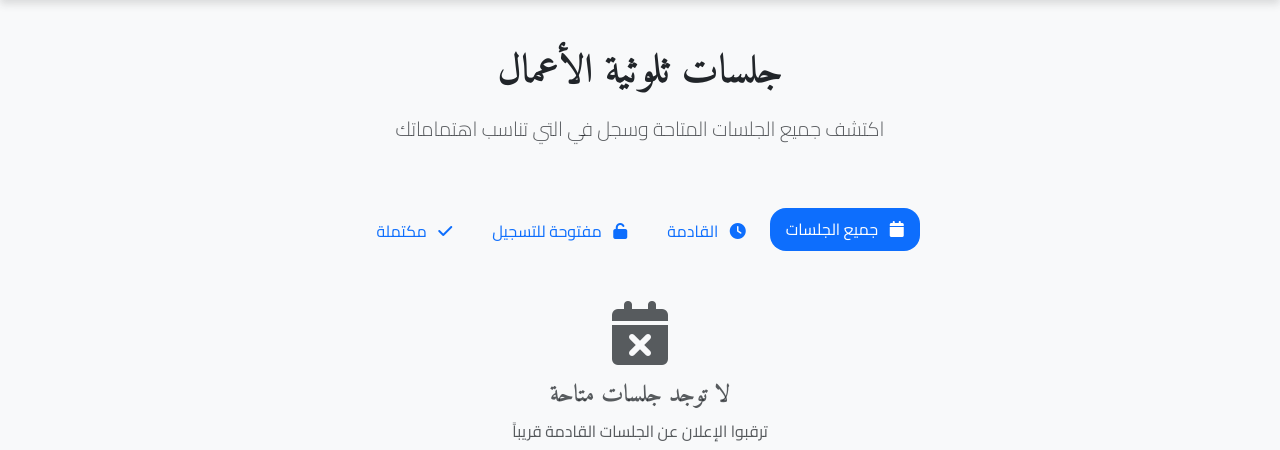
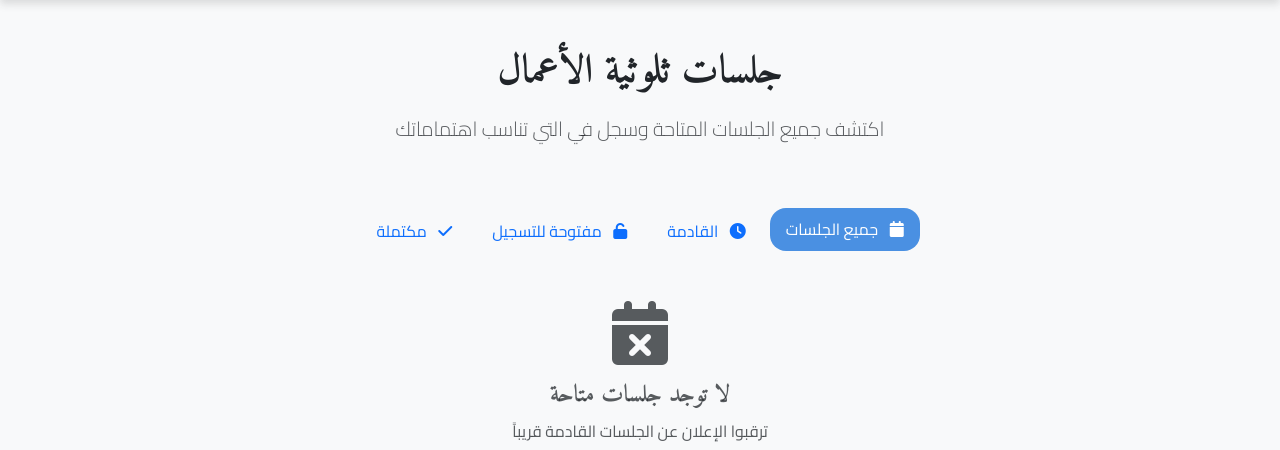
Before and after one commit to ahmedfayezzz/event-planner, a Flask app: page /sessions in a window 1280 px wide. Shown: the part 83-533 px from the top of the page. Run offline with Flask 3, Linux system fonts and the light colour scheme; data that the repository does not hold is empty; some libraries are stand-ins or nearby versions.

Commit message:
Update color scheme to improve platform's visual appeal
Modify CSS variables in static/css/style.css to update primary and gradient color values.

Replit-Commit-Author: Agent
Replit-Commit-Session-Id: d45773af-adf2-455d-8ed6-74bc63a51c26
Replit-Commit-Checkpoint-Type: full_checkpoint
Replit-Commit-Screenshot-Url: https://storage.googleapis.com/screenshot-production-us-central1/bc0b2a7c-9090-4e19-b3a6-cd174a02c303/d45773af-adf2-455d-8ed6-74bc63a51c26/9AFOuGK

```diff
--- a/static/css/style.css
+++ b/static/css/style.css
@@ -5,7 +5,7 @@
 
 /* CSS Variables for Theming */
 :root {
-    --primary-color: #0d6efd;
+    --primary-color: #4A90E2;
     --secondary-color: #6c757d;
     --success-color: #198754;
     --warning-color: #ffc107;
@@ -14,9 +14,9 @@
     --light-color: #f8f9fa;
     --dark-color: #212529;
 
-    --gradient-primary: linear-gradient(135deg, #667eea 0%, #764ba2 100%);
-    --gradient-secondary: linear-gradient(135deg, #f093fb 0%, #f5576c 100%);
-    --gradient-success: linear-gradient(135deg, #4facfe 0%, #00f2fe 100%);
+    --gradient-primary: linear-gradient(135deg, #4A90E2 0%, #3A7AC8 100%);
+    --gradient-secondary: linear-gradient(135deg, #6BA3E8 0%, #4A90E2 100%);
+    --gradient-success: linear-gradient(135deg, #4A90E2 0%, #3A7AC8 100%);
 
     --border-radius: 0.5rem;
     --border-radius-lg: 1rem;
```
Also changed, not shown: attached_assets/Screenshot 2025-10-01 at 4.01.14 pm_1759323698596.png (added).
